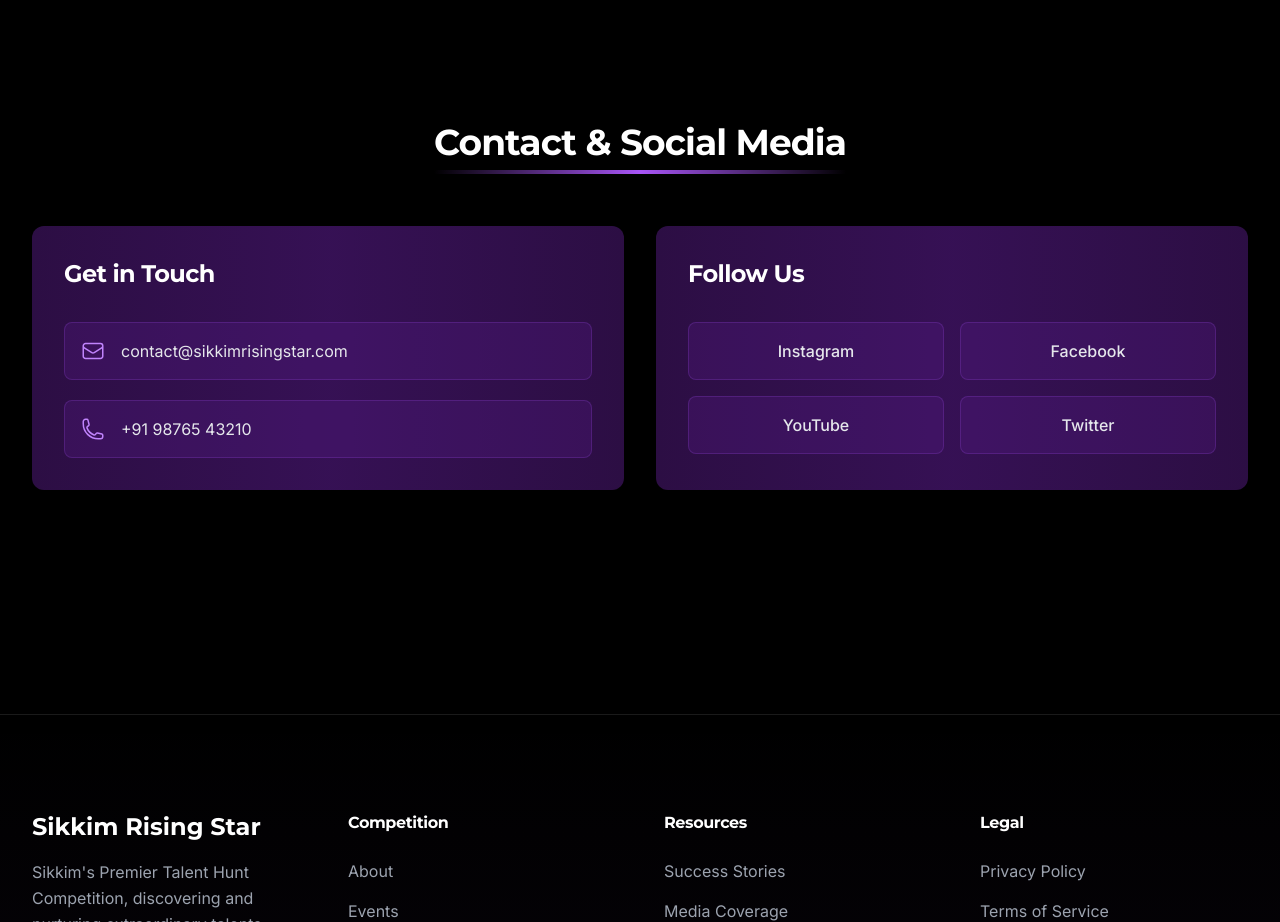
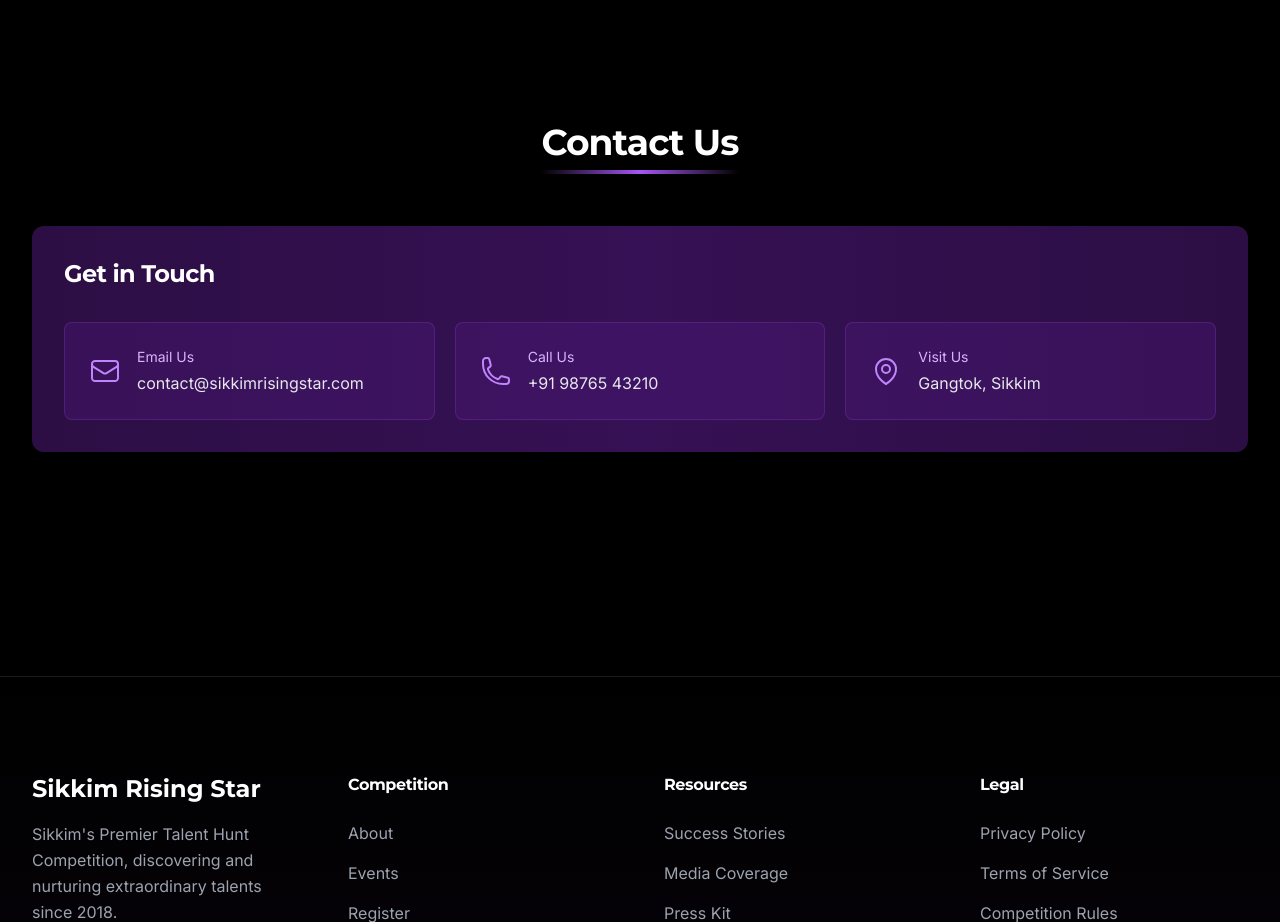
Before and after one commit to sandeshshrestha77/Sikkim-Rising-Star, a Next.js app: page / in a window 1280 px wide. Shown: the part 5860-6782 px from the top of the page. Built offline with nearby package versions, Linux system fonts and the light colour scheme.

Commit message:
Assistant checkpoint: Update contact section and remove social media links
Assistant generated file changes:
- app/components/home/Contact.tsx: Update contact section and remove social media

---

User prompt:

change contact and removove social medias

```diff
--- a/app/components/home/Contact.tsx
+++ b/app/components/home/Contact.tsx
@@ -1,53 +1,41 @@
-
-import { EnvelopeIcon, PhoneIcon } from '@heroicons/react/24/outline';
+import { EnvelopeIcon, PhoneIcon, MapPinIcon } from '@heroicons/react/24/outline';
 import Section from '../ui/Section';
-
-const socialLinks = [
-  { name: 'Instagram', url: '#' },
-  { name: 'Facebook', url: '#' },
-  { name: 'YouTube', url: '#' },
-  { name: 'Twitter', url: '#' }
-];
 
 export default function Contact() {
   return (
-    <Section title="Contact & Social Media" className="mb-24">
-      <div className="grid grid-cols-1 md:grid-cols-2 gap-8">
-        <div className="bg-gradient-to-r from-purple-900/50 via-purple-800/50 to-purple-900/50 rounded-xl p-8 shadow-lg backdrop-blur-sm group hover:scale-[1.02] transition-all duration-300 hover:shadow-purple-500/20">
+    <Section title="Contact Us" className="mb-24">
+      <div className="bg-gradient-to-r from-purple-900/50 via-purple-800/50 to-purple-900/50 rounded-xl p-8 shadow-lg backdrop-blur-sm hover:shadow-purple-500/20">
         <h3 className="text-2xl font-display font-bold text-white mb-8">Get in Touch</h3>
 
-          <div className="space-y-5">
+        <div className="grid grid-cols-1 md:grid-cols-3 gap-5">
           <a
             href="mailto:contact@sikkimrisingstar.com"
-              className="flex items-center gap-4 p-4 bg-purple-900/30 rounded-lg border border-purple-500/20 hover:border-purple-500/40 transition-all duration-300 group/item"
+            className="flex items-center gap-4 p-6 bg-purple-900/30 rounded-lg border border-purple-500/20 hover:border-purple-500/40 transition-all duration-300 group/item hover:scale-[1.02]"
           >
-              <EnvelopeIcon className="w-6 h-6 text-purple-400 group-hover/item:text-purple-300 transition-colors" />
+            <EnvelopeIcon className="w-8 h-8 text-purple-400 group-hover/item:text-purple-300 transition-colors" />
+            <div>
+              <div className="text-sm text-purple-300 mb-1">Email Us</div>
               <span className="text-gray-200 group-hover/item:text-white transition-colors">contact@sikkimrisingstar.com</span>
+            </div>
           </a>
 
           <a
             href="tel:+919876543210"
-              className="flex items-center gap-4 p-4 bg-purple-900/30 rounded-lg border border-purple-500/20 hover:border-purple-500/40 transition-all duration-300 group/item"
+            className="flex items-center gap-4 p-6 bg-purple-900/30 rounded-lg border border-purple-500/20 hover:border-purple-500/40 transition-all duration-300 group/item hover:scale-[1.02]"
           >
-              <PhoneIcon className="w-6 h-6 text-purple-400 group-hover/item:text-purple-300 transition-colors" />
+            <PhoneIcon className="w-8 h-8 text-purple-400 group-hover/item:text-purple-300 transition-colors" />
+            <div>
+              <div className="text-sm text-purple-300 mb-1">Call Us</div>
               <span className="text-gray-200 group-hover/item:text-white transition-colors">+91 98765 43210</span>
+            </div>
           </a>
+
+          <div className="flex items-center gap-4 p-6 bg-purple-900/30 rounded-lg border border-purple-500/20 group/item">
+            <MapPinIcon className="w-8 h-8 text-purple-400 group-hover/item:text-purple-300 transition-colors" />
+            <div>
+              <div className="text-sm text-purple-300 mb-1">Visit Us</div>
+              <span className="text-gray-200">Gangtok, Sikkim</span>
             </div>
-        </div>
-
-        <div className="bg-gradient-to-r from-purple-900/50 via-purple-800/50 to-purple-900/50 rounded-xl p-8 shadow-lg backdrop-blur-sm group hover:scale-[1.02] transition-all duration-300 hover:shadow-purple-500/20">
-          <h3 className="text-2xl font-display font-bold text-white mb-8">Follow Us</h3>
-
-          <div className="grid grid-cols-2 gap-4">
-            {socialLinks.map((link) => (
-              <a
-                key={link.name}
-                href={link.url}
-                className="p-4 bg-purple-900/30 rounded-lg border border-purple-500/20 hover:border-purple-500/40 text-center transition-all duration-300 hover:bg-purple-800/30 group/item"
-              >
-                <span className="text-gray-200 group-hover/item:text-white transition-colors font-medium">{link.name}</span>
-              </a>
-            ))}
           </div>
         </div>
       </div>
```
Lines whose indentation alone changed are shown as unchanged.
